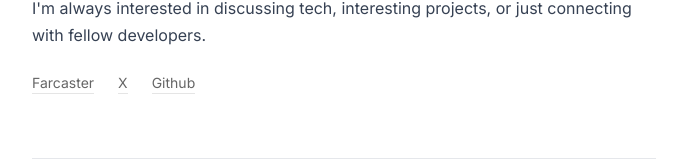
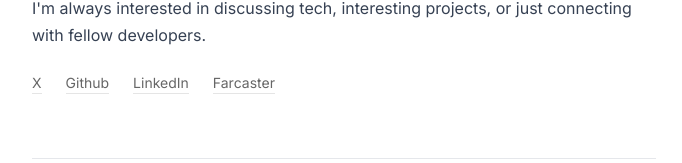
Before and after one commit to oakenknight/oakenknight.github.io, a Next.js app: page / in a window 1280 px wide. Shown: the part 2477-2640 px from the top of the page, without its empty margins (296-978 px from the left). Built offline with nearby package versions, Linux system fonts and the light colour scheme.

Commit message:
added ln

```diff
--- a/src/app/page.js
+++ b/src/app/page.js
@@ -96,9 +96,10 @@ export default function Home() {
 
             </div>
             <div className="flex space-x-6 text-sm mt-4">
-              <a href="https://farcaster.xyz/oakenknight" className="link-subtle">Farcaster</a>
               <a href="https://x.com/oakenknight19" className="link-subtle">X</a>
               <a href="https://github.com/oakenknight" className="link-subtle">Github</a>
+              <a href="https://linkedin.com/in/aleksandar-ignjatijevic/" className="link-subtle">LinkedIn</a>
+              <a href="https://farcaster.xyz/oakenknight" className="link-subtle">Farcaster</a>
             </div>
           </div>
         </section>
```
